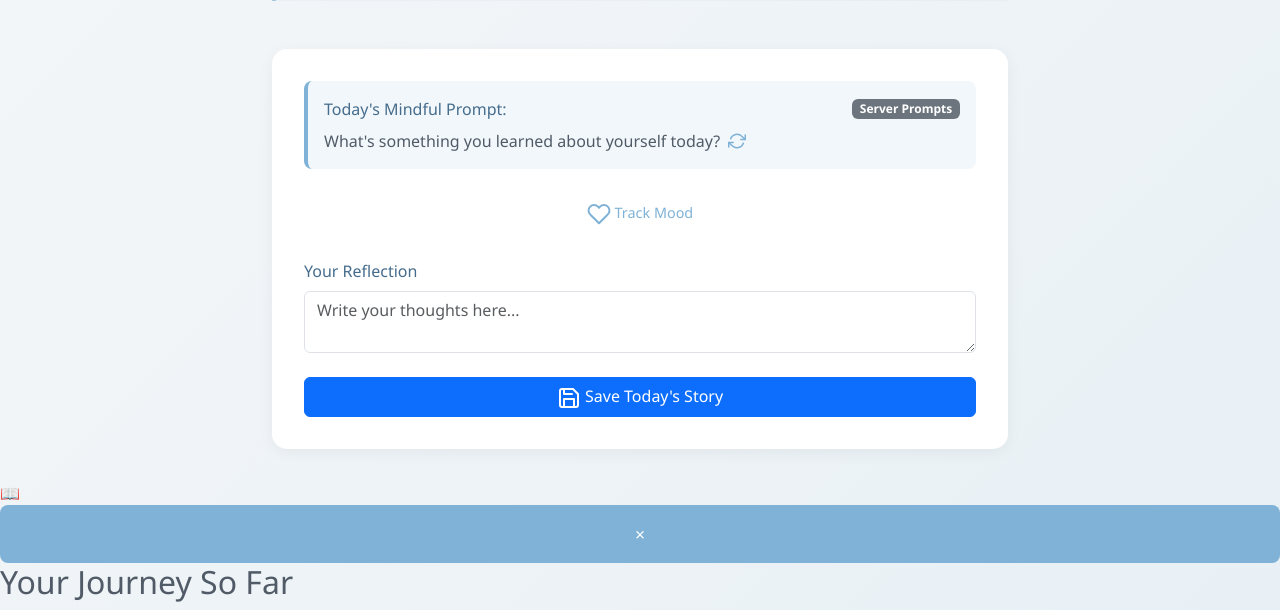
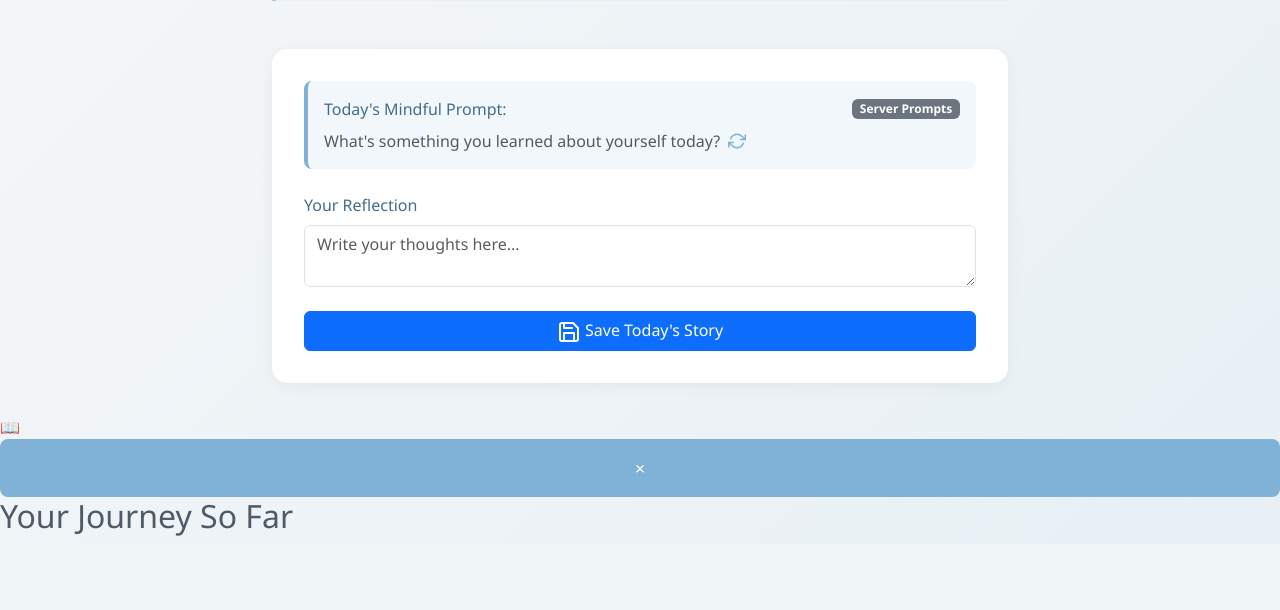
Before and after one commit to sheia/everydayecho, a Flask app: page / in a window 1280 px wide. Shown: the part 331-941 px from the top of the page. After the commit the page ends 867 px from the top, so only its background shows below. Run offline with Flask 3, Linux system fonts and the light colour scheme; some libraries are stand-ins or nearby versions.

Commit message:
Agent query: Please verify the following: 1. Is the mood tracking section completely removed from the interface? 2. Can you still create and save journal entries without any mood-related fields? 3. Does the journal entry form look clean and simplified without the mood tracking elements?

```diff
--- a/static/css/custom.css
+++ b/static/css/custom.css
@@ -173,53 +173,3 @@ button:hover {
   color: var(--primary);
   transform: rotate(180deg);
 }
-
-.mood-toggle {
-  color: var(--secondary);
-  font-size: 0.9rem;
-  padding: 0.5rem;
-  margin-top: 0.5rem;
-  text-decoration: none;
-  transition: all 0.3s ease;
-}
-
-.mood-toggle:hover {
-  color: var(--primary);
-  text-decoration: none;
-}
-
-.mood-toggle.active {
-  color: var(--primary);
-}
-
-.mood-section {
-  transition: all 0.3s ease-in-out;
-  overflow: hidden;
-}
-
-.mood-selector {
-  display: flex;
-  gap: 1rem;
-  margin: 1rem 0;
-  flex-wrap: wrap;
-}
-
-.mood-option {
-  cursor: pointer;
-  padding: 0.5rem 1rem;
-  border: 2px solid var(--light);
-  border-radius: 20px;
-  transition: all 0.3s ease;
-  background-color: white;
-}
-
-.mood-option:hover {
-  background: var(--light);
-  transform: translateY(-2px);
-}
-
-.mood-option.selected {
-  background: var(--secondary);
-  color: white;
-  border-color: var(--secondary);
-}
--- a/static/js/journal.js
+++ b/static/js/journal.js
@@ -4,10 +4,7 @@ document.addEventListener('DOMContentLoaded', function() {
     const journalForm = document.getElementById('journal-form');
     const promptInput = document.getElementById('prompt-input');
     const savedNotification = document.getElementById('savedNotification');
-    const toggleMoodBtn = document.getElementById('toggleMood');
-    const moodSection = document.querySelector('.mood-section');
-    const moodOptions = document.querySelectorAll('.mood-option');
-    const moodInput = document.getElementById('mood-input');
+
 
     async function generatePrompt() {
         const aiStatus = document.getElementById('ai-status');
@@ -46,20 +43,7 @@ document.addEventListener('DOMContentLoaded', function() {
     // Generate initial prompt on page load
     generatePrompt();
 
-    // Mood toggle functionality
-    toggleMoodBtn.addEventListener('click', function() {
-        moodSection.style.display = moodSection.style.display === 'none' ? 'block' : 'none';
-        toggleMoodBtn.classList.toggle('active');
-    });
 
-    // Mood selection
-    moodOptions.forEach(option => {
-        option.addEventListener('click', () => {
-            moodOptions.forEach(opt => opt.classList.remove('selected'));
-            option.classList.add('selected');
-            moodInput.value = option.dataset.mood;
-        });
-    });
 
     // Form validation and submission
     journalForm.addEventListener('submit', function(e) {
--- a/templates/index.html
+++ b/templates/index.html
@@ -24,23 +24,7 @@
                     <i data-feather="refresh-cw" id="new-prompt-btn" class="refresh-icon" style="cursor: pointer; width: 18px; height: 18px;"></i>
                 </div>
             </div>
-            <button type="button" class="btn btn-link mood-toggle" id="toggleMood">
-                <i data-feather="heart"></i> Track Mood
-            </button>
-        </div>
-
-        <div class="form-group mood-section" style="display: none;">
-            <label>How are you feeling today?</label>
-            <div class="mood-selector">
-                <div class="mood-option" data-mood="peaceful">😌 Peaceful</div>
-                <div class="mood-option" data-mood="happy">😊 Happy</div>
-                <div class="mood-option" data-mood="grateful">🙏 Grateful</div>
-                <div class="mood-option" data-mood="anxious">😰 Anxious</div>
-                <div class="mood-option" data-mood="tired">😴 Tired</div>
-                <div class="mood-option" data-mood="motivated">💪 Motivated</div>
             </div>
-            <input type="hidden" name="mood" id="mood-input">
-        </div>
 
         <div class="form-group">
             <label for="journal-content">Your Reflection</label>
```
